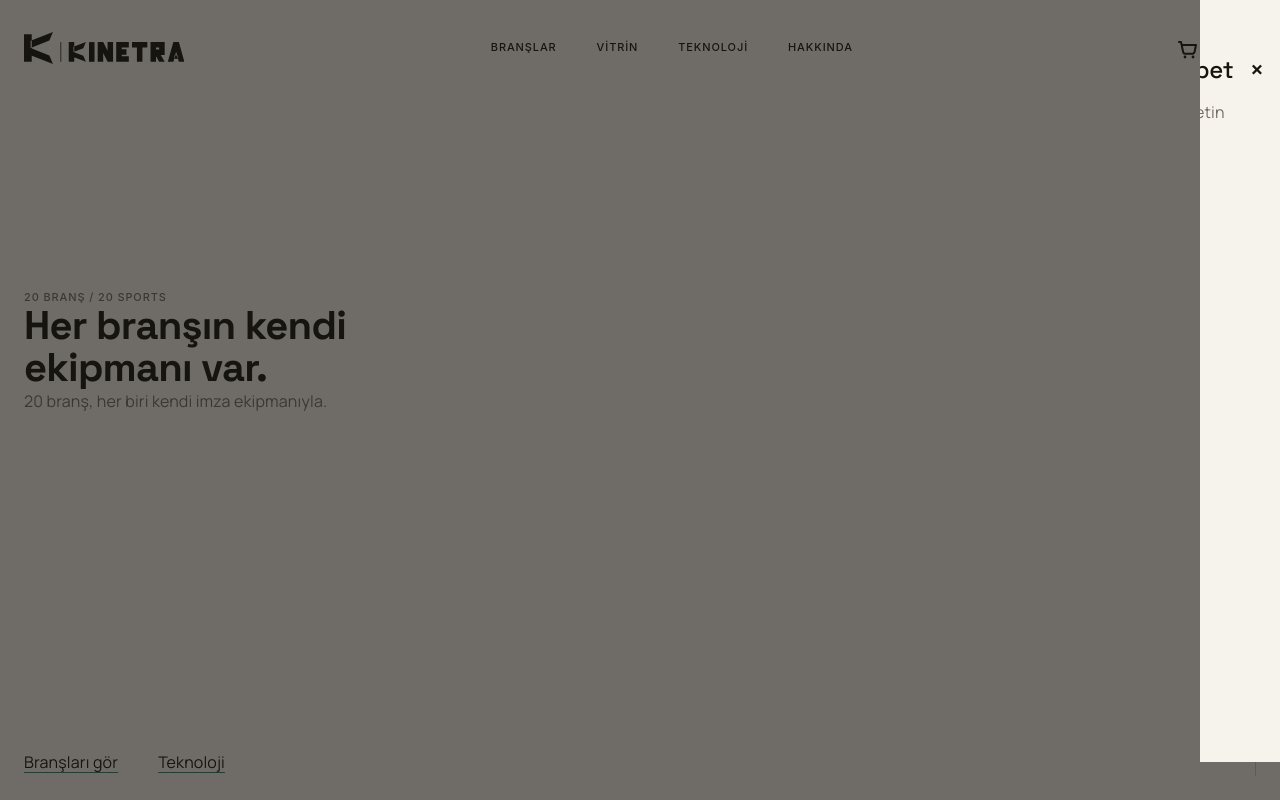
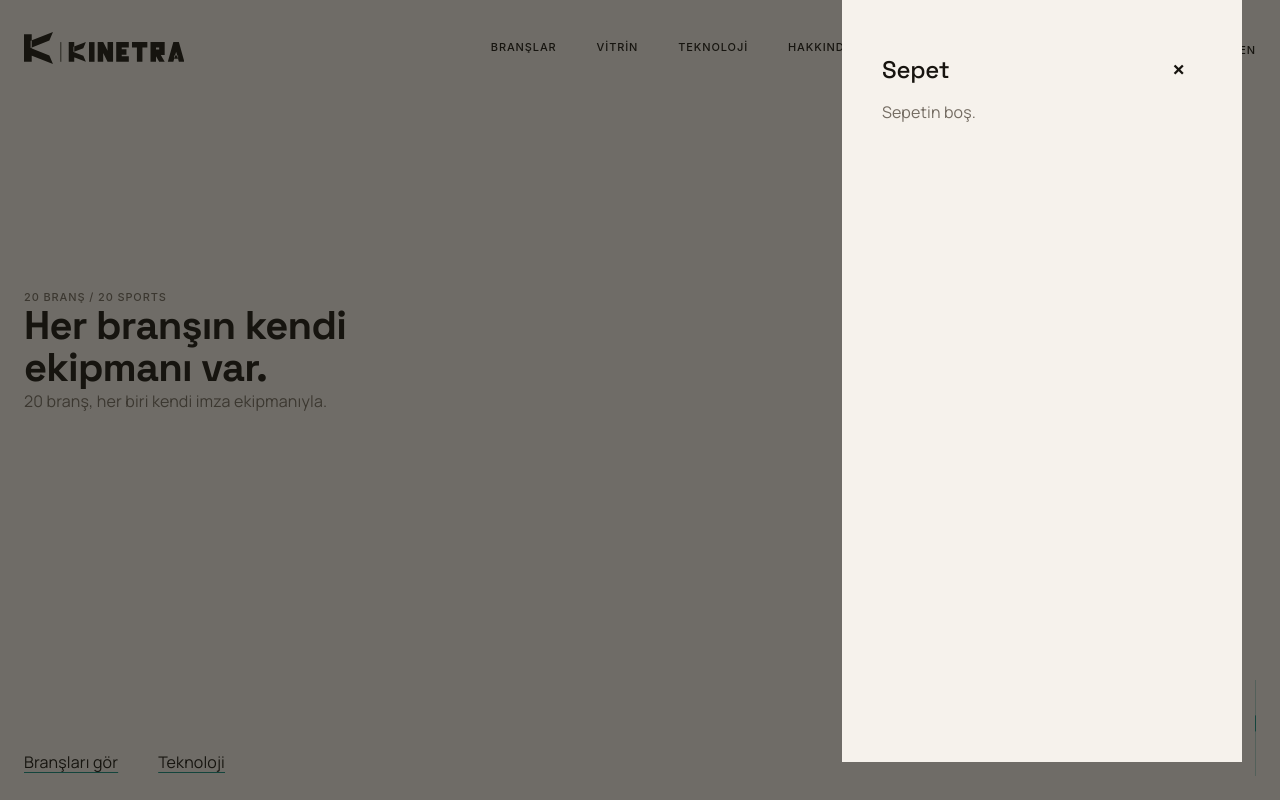
Before and after one commit to crbwithai/kinetra, a React (Vite) app: page /tr in a window 1280 px wide. Both pictures are taken after a click on the button "Sepeti aç". Shown: the top 800 px of the page. Built offline with nearby package versions, Linux system fonts and the light colour scheme.

Commit message:
Sepet paneli genişlik düzeltmesi

```diff
--- a/src/components/CartDrawer.tsx
+++ b/src/components/CartDrawer.tsx
@@ -46,8 +46,9 @@ export default function CartDrawer() {
   return (
     <dialog
       ref={dialogRef}
-      className="fixed inset-y-0 right-0 left-auto m-0 h-dvh w-full max-w-md border-none bg-bg-light p-lg text-bg-dark backdrop:bg-bg-dark/60 open:flex open:flex-col starting:translate-x-full motion-reduce:transition-none transition-transform duration-300"
+      className="fixed inset-0 m-0 h-dvh w-screen border-none bg-transparent p-0 backdrop:bg-bg-dark/60 open:flex"
     >
+      <div className="ml-auto flex h-full w-[min(400px,100vw)] flex-col bg-bg-light p-lg text-bg-dark starting:translate-x-full transition-transform duration-300 motion-reduce:transition-none">
         <div className="flex items-center justify-between">
           <p className="text-heading font-heading">{t('nav.sepet')}</p>
           <button
@@ -112,6 +113,7 @@ export default function CartDrawer() {
             </p>
           </>
         )}
+      </div>
     </dialog>
   )
 }
```
Lines whose indentation alone changed are shown as unchanged.
